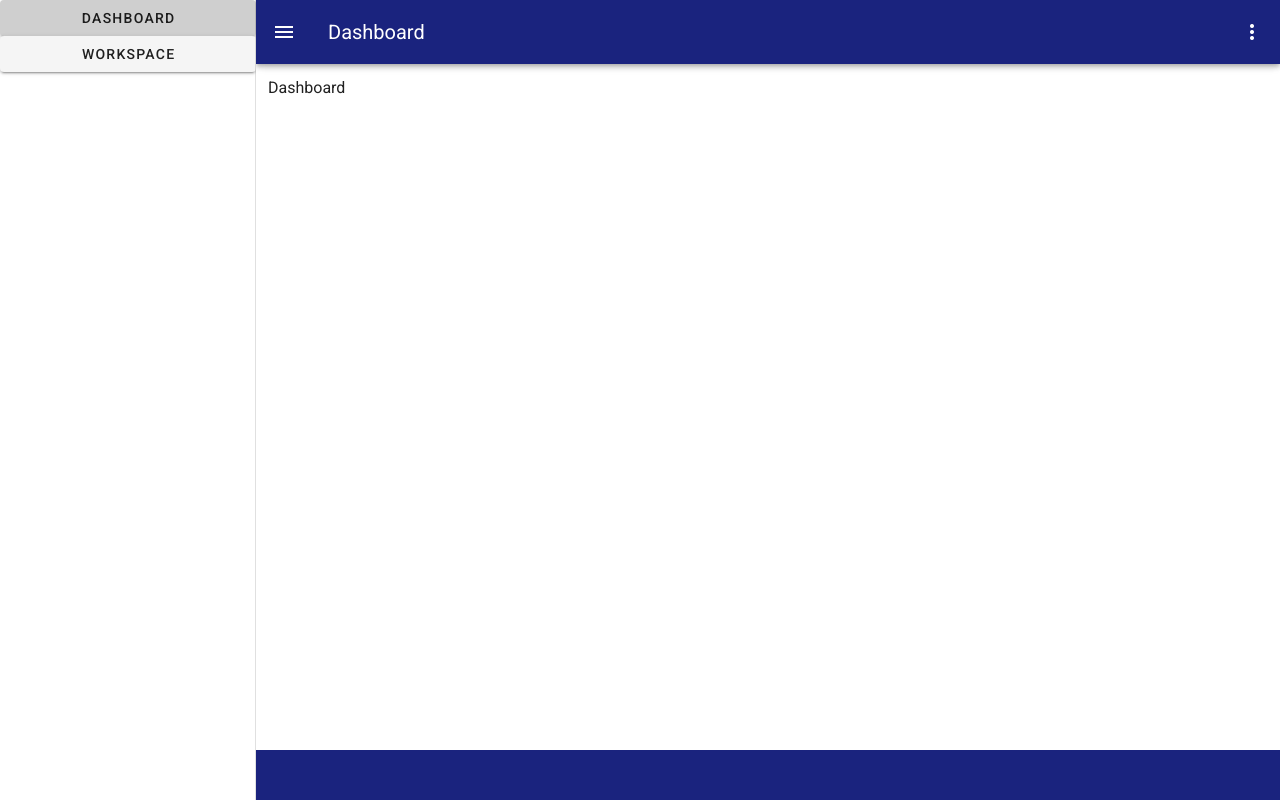
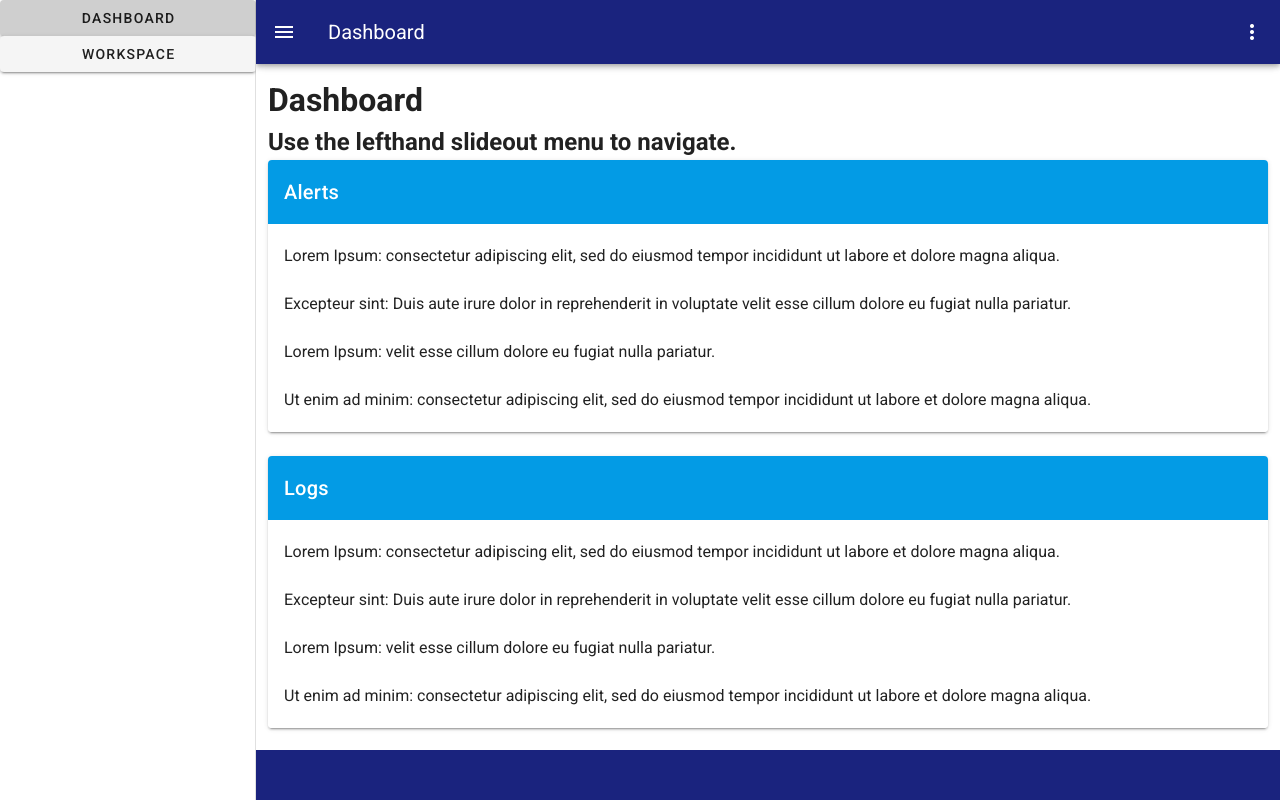
Before and after one commit to iingles/isaac-ingles-3790-final, a Vue app: page / in a window 1280 px wide. Built offline with nearby package versions, Linux system fonts and the light colour scheme.

Commit message:
added cards to dashboard page

```diff
--- a/src/views/Dashboard.vue
+++ b/src/views/Dashboard.vue
@@ -1,6 +1,37 @@
 <template>
     <v-container>
-        Dashboard
+        <h1>Dashboard</h1>
+        <h2>Use the lefthand slideout menu to navigate.</h2>
+        <v-row>
+            <!--
+            Eventually I could pull all of these dynamically, maybe even
+            make them their own components -- depending on how complicated they get
+             -->
+            <v-col>
+                <v-card class="card-title">
+                    <v-card-title class="light-blue darken-1 white--text" >Alerts</v-card-title>
+                    <v-list>
+                        <v-list-item>Lorem Ipsum: consectetur adipiscing elit, sed do eiusmod tempor incididunt ut labore et dolore magna aliqua.</v-list-item>
+                        <v-list-item>Excepteur sint: Duis aute irure dolor in reprehenderit in voluptate velit esse cillum dolore eu fugiat nulla pariatur. </v-list-item>
+                        <v-list-item>Lorem Ipsum: velit esse cillum dolore eu fugiat nulla pariatur. </v-list-item>
+                        <v-list-item>Ut enim ad minim: consectetur adipiscing elit, sed do eiusmod tempor incididunt ut labore et dolore magna aliqua.</v-list-item>
+                    </v-list>
+                </v-card>
+            </v-col>
+        </v-row>
+        <v-row>
+            <v-col>
+                <v-card class="card-title">
+                    <v-card-title class="light-blue darken-1 white--text">Logs</v-card-title>
+                    <v-list>
+                        <v-list-item>Lorem Ipsum: consectetur adipiscing elit, sed do eiusmod tempor incididunt ut labore et dolore magna aliqua.</v-list-item>
+                        <v-list-item>Excepteur sint: Duis aute irure dolor in reprehenderit in voluptate velit esse cillum dolore eu fugiat nulla pariatur. </v-list-item>
+                        <v-list-item>Lorem Ipsum: velit esse cillum dolore eu fugiat nulla pariatur. </v-list-item>
+                        <v-list-item>Ut enim ad minim: consectetur adipiscing elit, sed do eiusmod tempor incididunt ut labore et dolore magna aliqua.</v-list-item>
+                    </v-list>
+                </v-card>
+            </v-col>
+        </v-row>
     </v-container>
 </template>
 
```
